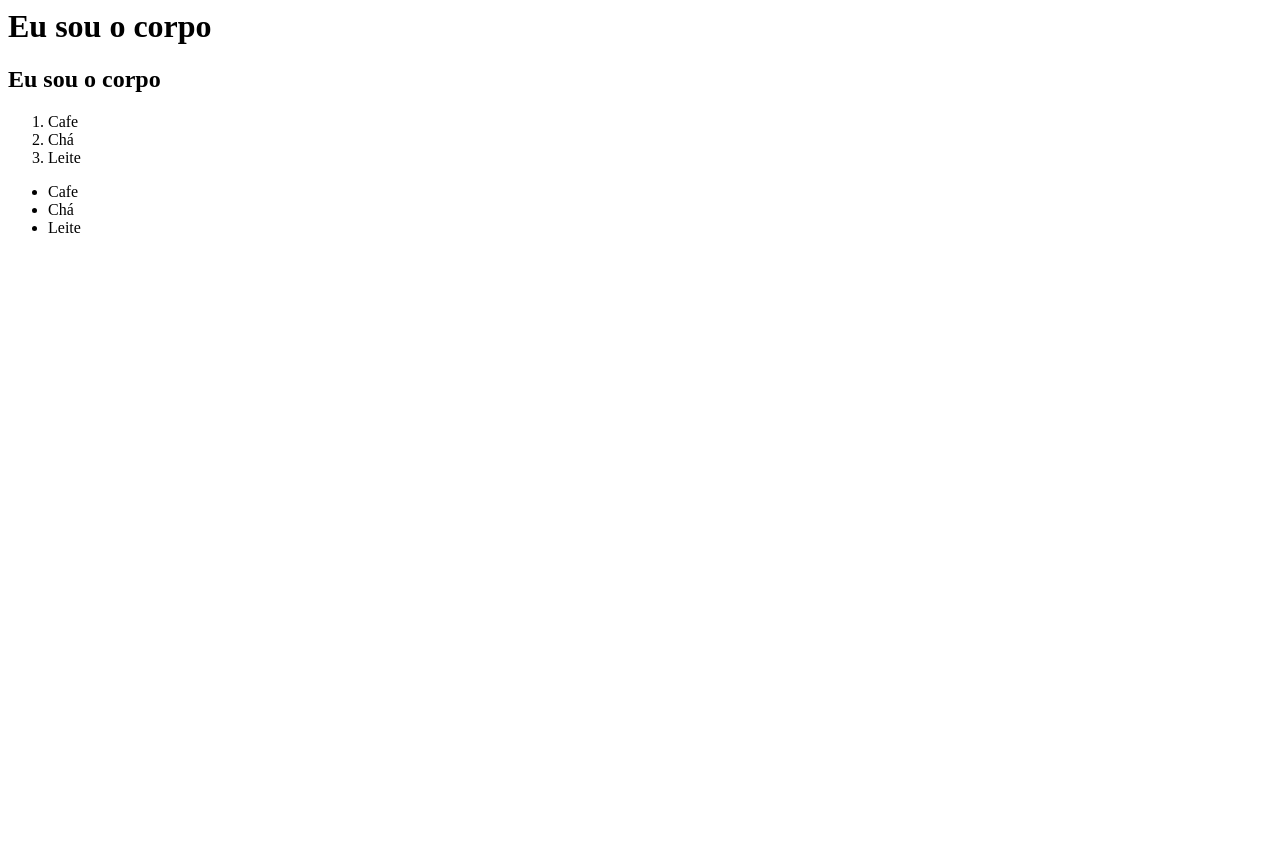
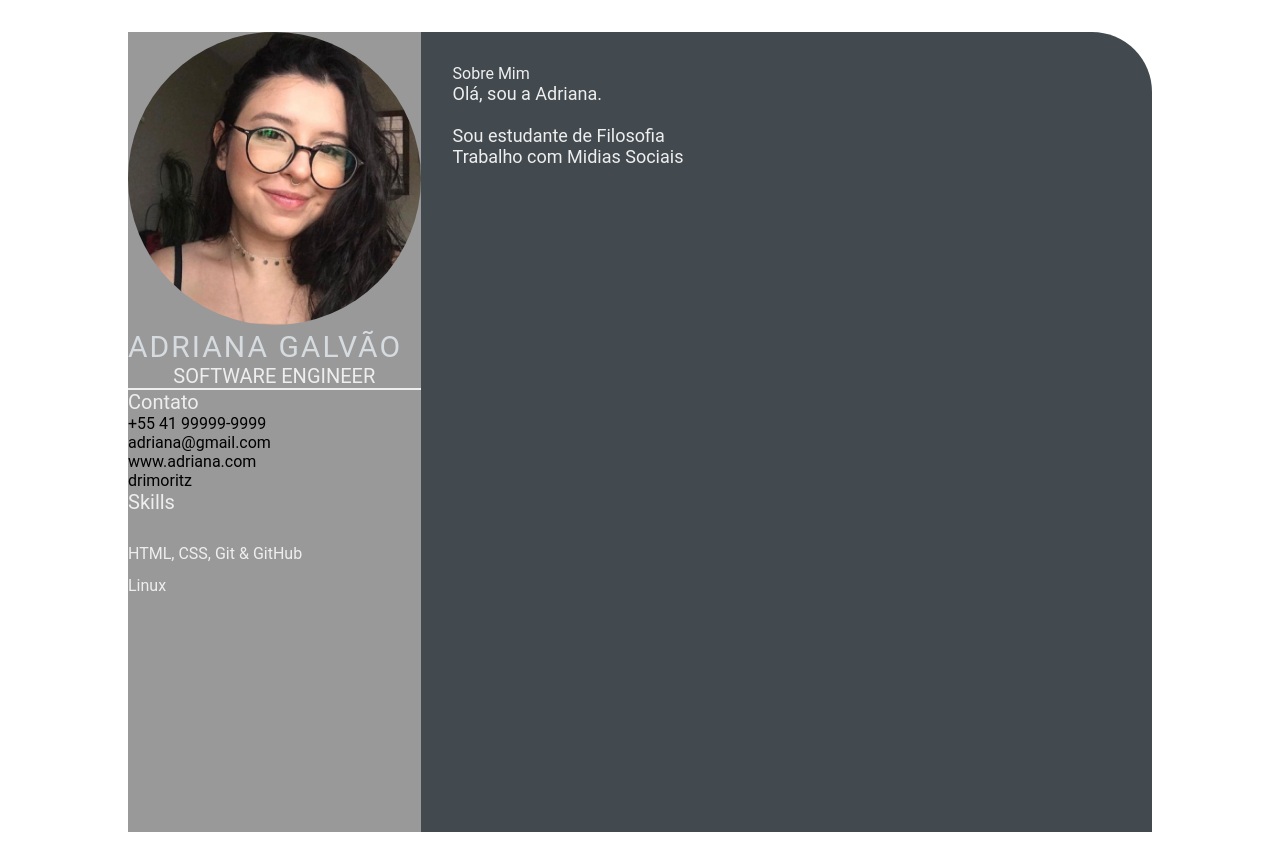
Before and after one commit to drimoritz/devweekgit.github.io, a plain HTML site: page index.html in a window 1280 px wide. Before the commit the page ends 800 px from the top, so only its background shows below. Drawn offline with Linux system fonts and the light colour scheme.

Commit message:
first commit

```diff
--- a/index.html
+++ b/index.html
@@ -1,21 +1,57 @@
-<html>
-    <head>
-        <title>
-            Olá, eu sou a cabeça
-        </title>
-    </head>
-    <body>
-       <h1>Eu sou o corpo</h1>
-       <h2>Eu sou o corpo</h2>
-    </body>
-    <ol>
-        <li>Cafe</li>
-        <li>Chá</li>
-        <li>Leite</li>
-    </ol>
-    <ul>
-        <li>Cafe</li>
-        <li>Chá</li>
-        <li>Leite</li>
-    </ul>
+<!DOCTYPE html>
+<html lang="en">
+<head>
+    <meta charset="UTF-8">
+    <meta http-equiv="X-UA-Compatible" content="IE=edge">
+    <meta name="viewport" content="width=device-width, initial-scale=1.0">
+
+    <title>Adriana Galvão</title>
+
+    <link rel="stylesheet" href="./style.css">
+
+</head>
+<body>
+    <main class="resume-contents">
+        <section class="left-section">
+            <section class="left-section-content">
+                <div class="profile">
+                    <img class="profile-image" src="img/pp.png" alt="profile image">
+                    <p class="name">Adriana Galvão</p>
+                    <p class="profession">Software Engineer</p>
+                </div>
+                <div class="contect-info">
+                    <p class="left-title">Contato</p>
+
+                    <ul>
+                        <li><i class='fa fa-phone'></i>+55 41 99999-9999</li>
+                        <li><i class='fa fa-envelope'></i>adriana@gmail.com</li>
+                        <li><i class='fa fa-globe'></i>www.adriana.com</li>
+                        <li><i class='fa fa-github'></i>drimoritz</li>
+                    </ul>
+
+                </div>
+                <div class="skills">
+                    <p class="left-title">Skills</p>
+                    <ul>
+                        <li><p>HTML, CSS, Git & GitHub</p></li>
+                        <li><p>Linux</p></li>
+                    </ul>
+                </div>
+            </section>
+            </section>
+            <section class="right-section">
+                <div class="right-section-contents">
+                    <section class="about gap">
+                        <div class="right-title">Sobre Mim</div>
+                        <p class="about-me-contents">
+                            Olá, sou a Adriana.<br>
+                            <br> Sou estudante de Filosofia
+                            <br> Trabalho com Midias Sociais
+                        </p>
+                    </section>
+                </div>
+            </section>
+        </section>
+    </main>
+</body>
 </html>
--- /dev/null
+++ b/style.css
@@ -0,0 +1,103 @@
+* {
+    margin: 0;
+    padding: 0;
+    box-sizing: border-box;
+    list-style: none;
+    font-family: 'Roboto', sans-serif;
+}
+
+.resume-contents {
+    min-height: 100vh;
+    width: 80%;
+    margin: 2rem auto;
+    display: grid;
+    grid-template-columns: repeat(7, 1fr);
+}
+
+.left-section {
+    grid-column: span 2;
+    height: 100%;
+    background-color: #999999;
+}
+
+.right-section {
+    grid-column: span 5;
+    height: 100%;
+    background-color: #424a50;
+    border-radius: 0px 60px 0px 0px;
+}
+
+.left-section-contents{
+    padding: 2rem 2rem;
+}
+
+.profile {
+    width: 100%;
+    border-bottom: 2px solid #eeeeee;
+}
+
+.profile .profile-image {
+    width: 100%;
+    border-radius: 100%;
+}
+
+.name {
+    color: #D6DBDF;
+    font-size: 30px;
+    letter-spacing: 2px;
+    text-transform: uppercase;
+}
+
+.profession {
+    color: #eeeeee;
+    font-size: 20px;
+    text-transform: uppercase;
+    text-align: center;
+}
+
+/* .contact-info { border-bottom: 2px solid #1B2631; } */
+.left-title {
+    color: #eeeeee;
+    font-size: 20px;
+}
+
+.contact-info ul {
+    padding-top: 1.5rem;
+}
+
+.contact-info ul li,
+.references ul li {
+    padding: .4rem 0;
+    color: #eeeeee;
+}
+
+.contact-info ul li i,
+.references ul li i {
+    padding-right: 1rem;
+    font-size: 18px;
+    color: #eeeeee;
+}
+
+.skills ul {
+    padding-top: 1.5rem;
+}
+.skills ul li p {
+    padding: .4rem 0;
+    color: #eeeeee;
+}
+
+.right-section-contents {
+    padding: 2rem 2rem;
+}
+
+.right-title {
+    color: #eeeeee;
+}
+
+.gap {
+    padding-bottom: 2rem;
+}
+.about-me-contents {
+    font-size: 18px;
+    color: #eeeeee;
+}
```
Also changed, not shown: img/pp.png (added).
